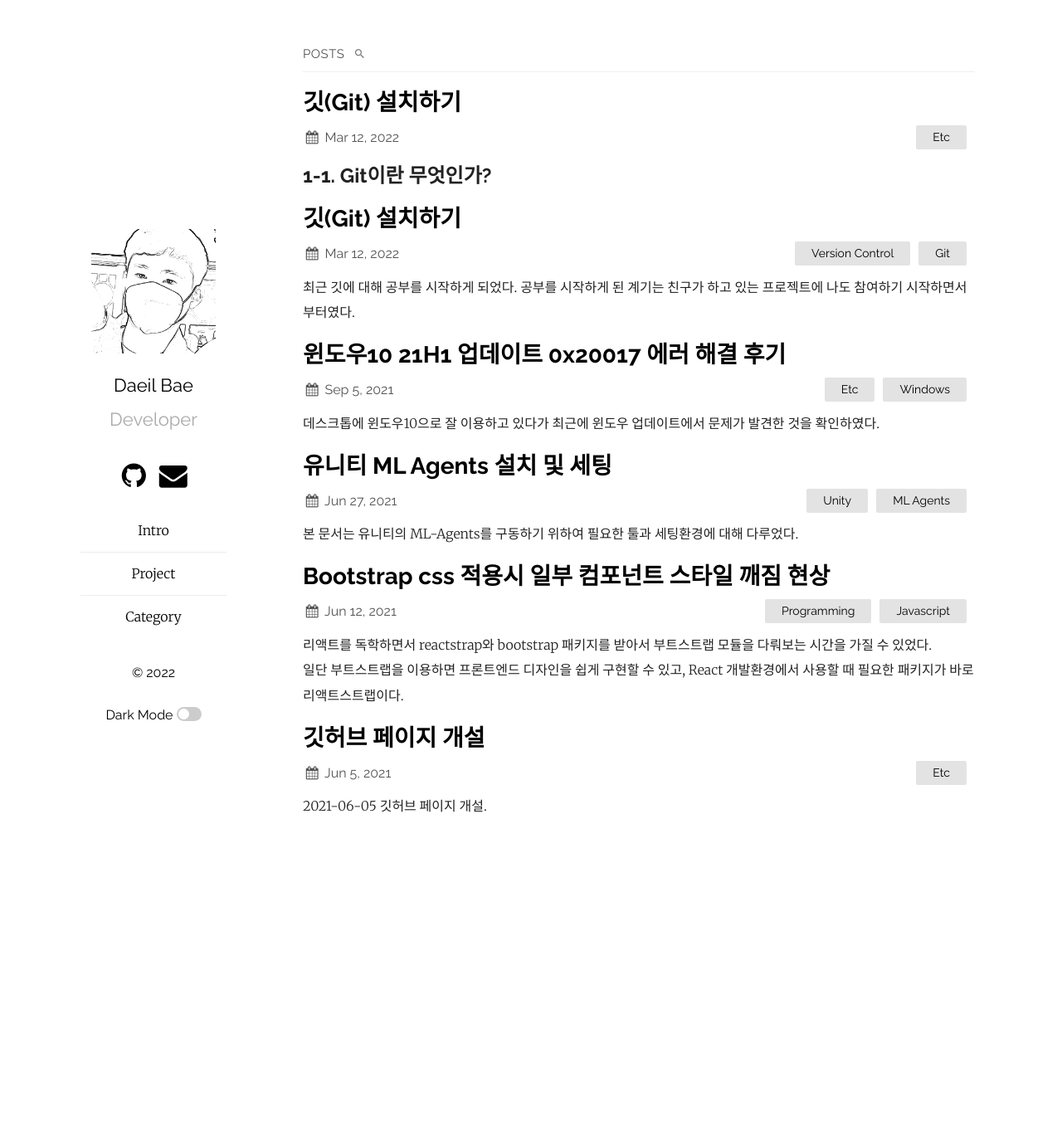
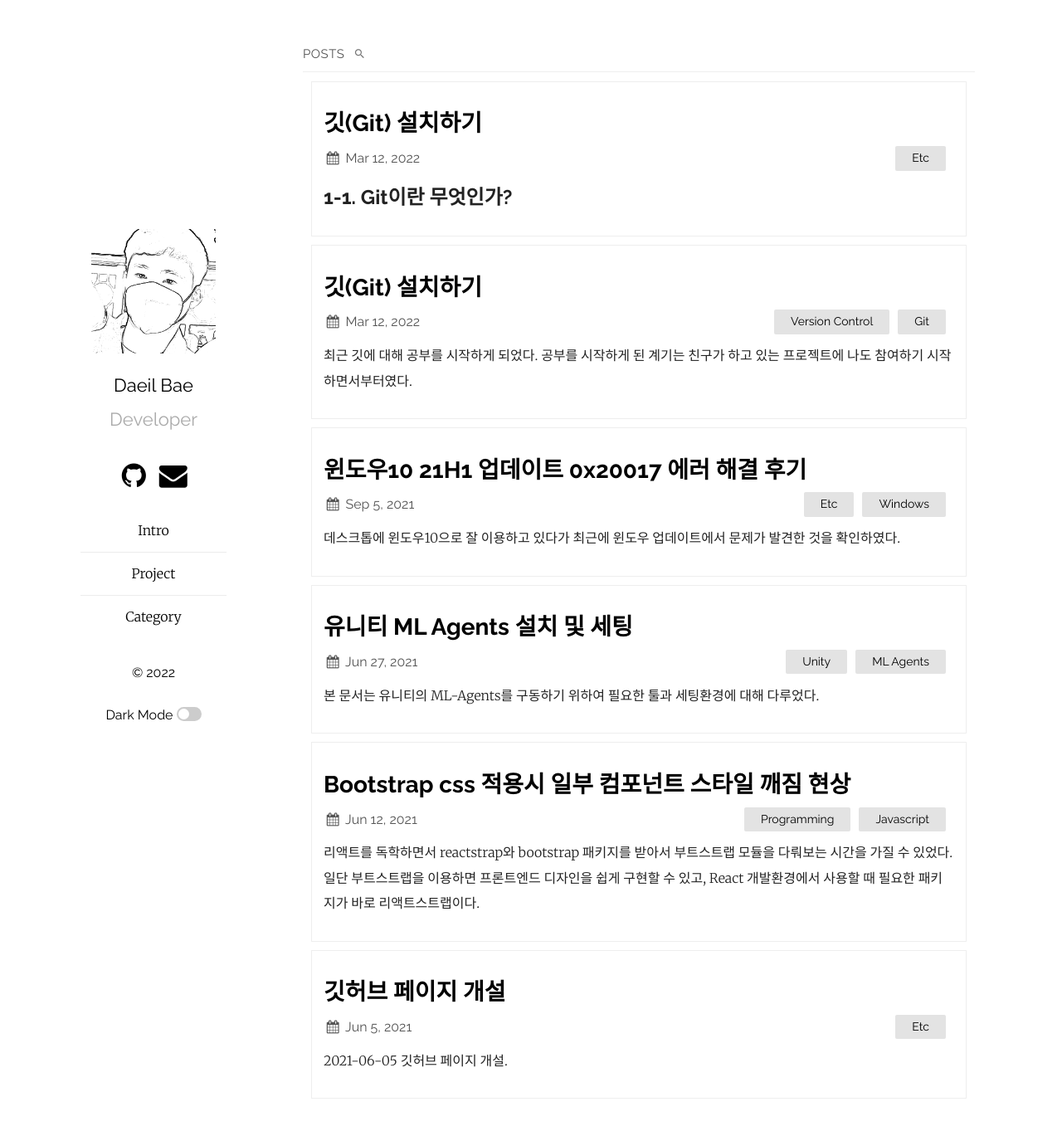
Before and after one commit to ely1293/baedi.github.io, a Jekyll site: the page built from index.md, in a window 1280 px wide and 1369 px high. Shown: the top 1363 px of the window at 83% size. Built offline with Jekyll 4.4.1, drawn with Linux system fonts in a browser that asks for light colours.

Commit message:
Edit Design - 포스트 목록에 테두리 추가

```diff
--- a/_layouts/home.html
+++ b/_layouts/home.html
@@ -24,6 +24,7 @@ layout: default
     </li>
 
     {%- for post in site.posts -%}
+      <div class="post_box" style="border: 1px ridge; margin:10px; padding:14px">
         <li>
           {%- assign date_format = site.plainwhite.date_format | default: "%b %-d, %Y" -%}
           <a class="post-link" href="{{ post.url | relative_url }}">
@@ -48,6 +49,7 @@ layout: default
             {%- endif -%}
           </div>
         </li>
+      </div>
     {%- endfor -%}
   </ul>
 
```
Lines whose indentation alone changed are shown as unchanged.
